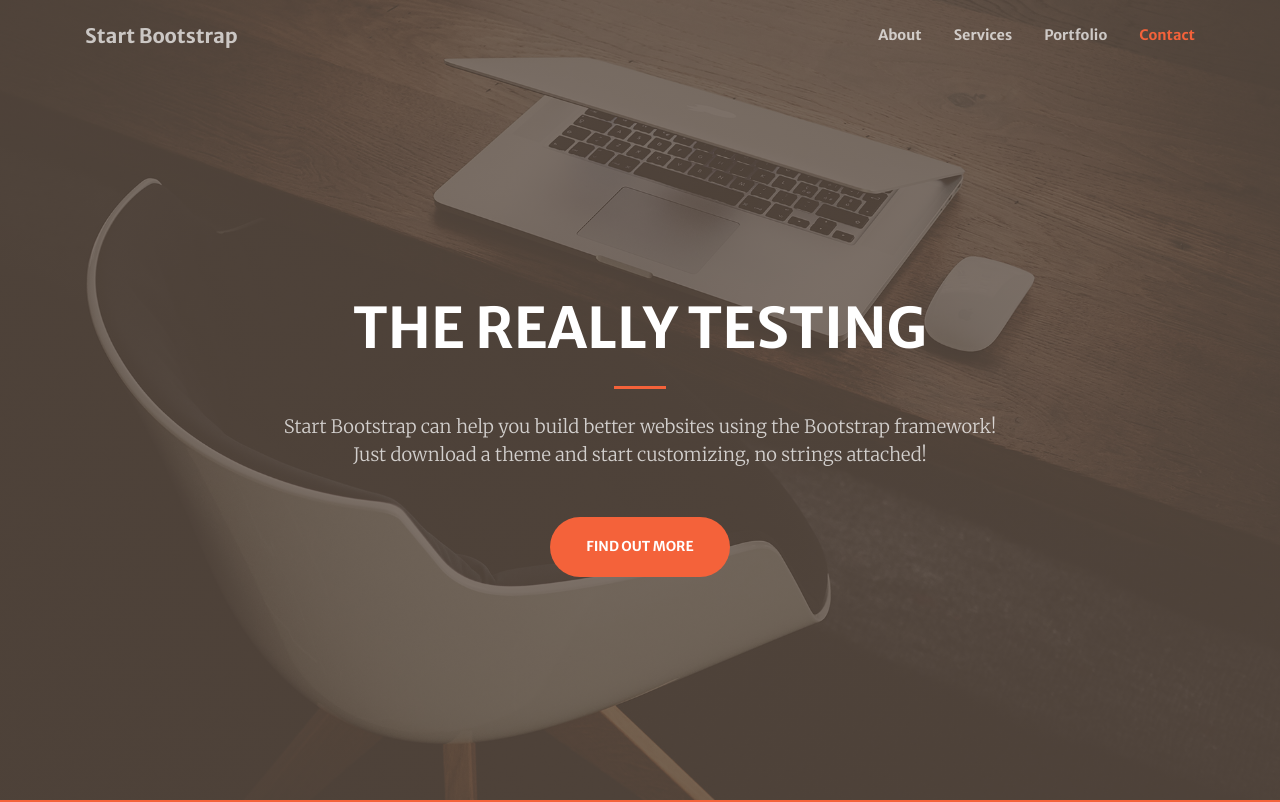
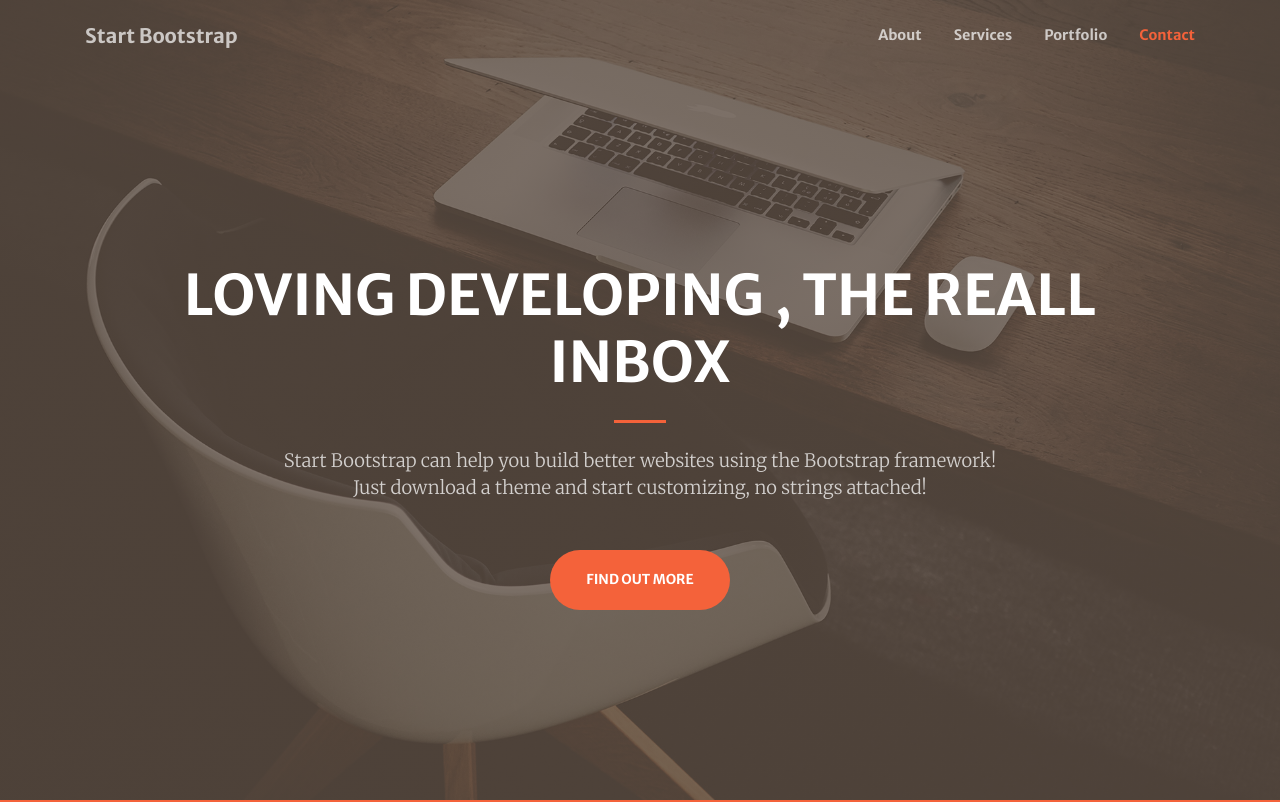
Before and after one commit to abduljeleelng/abduljeleelng.github.io, a plain HTML site: page index.html in a window 1280 px wide. Shown: the top 802 px of the page. Drawn offline with nearby package versions, Linux system fonts and the light colour scheme.

Commit message:
dev in dev branch

```diff
--- a/index.html
+++ b/index.html
@@ -36,7 +36,7 @@
             <div class="container h-100">
                 <div class="row h-100 align-items-center justify-content-center text-center">
                     <div class="col-lg-10 align-self-end">
-                        <h1 class="text-uppercase text-white font-weight-bold">The really testing </h1>
+                        <h1 class="text-uppercase text-white font-weight-bold">Loving developing , the reall inbox </h1>
                         <hr class="divider my-4" />
                     </div>
                     <div class="col-lg-8 align-self-baseline">
```
